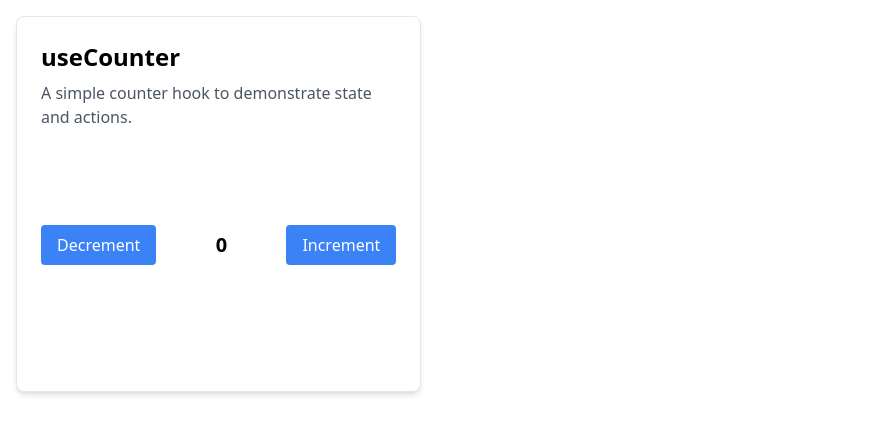
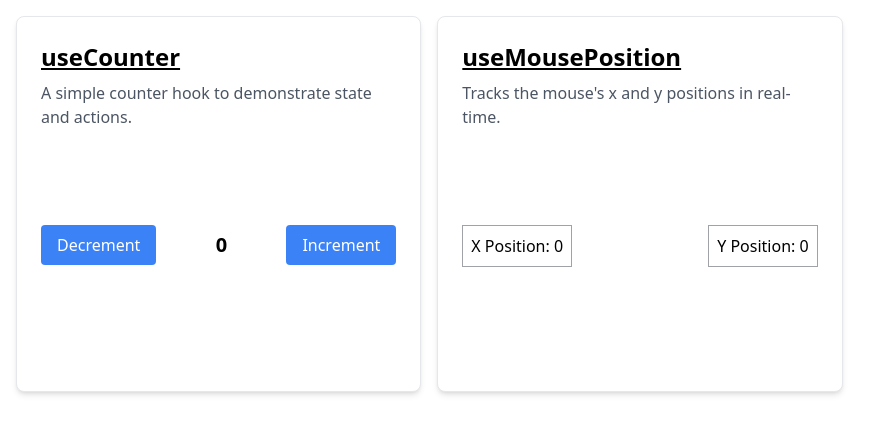
Before and after one commit to CharlesMarlow/custom-hooks, a React (Vite) app: page / in a window 1280 px wide. Shown: the top 434 px of the page, without its empty margins (0-890 px from the left). Built offline with nearby package versions, Linux system fonts and the light colour scheme.

Commit message:
add useMousePosition & adjust UI

```diff
--- a/src/App.tsx
+++ b/src/App.tsx
@@ -1,8 +1,11 @@
 import { useCounter } from './lib/hooks/useCounter';
+import { useMousePosition } from './lib/hooks/useMousePosition';
+
 import Section from './components/Section';
 
 const App = () => {
   const { count, increment, decrement } = useCounter();
+  const { xPosition, yPosition } = useMousePosition();
 
   return (
     <div className='h-screen grid grid-rows-2 grid-cols-3 gap-4 p-4'>
@@ -27,6 +30,15 @@ const App = () => {
           </button>
         </div>
       </Section>
+      <Section
+        title='useMousePosition'
+        description="Tracks the mouse's x and y positions in real-time."
+      >
+        <div className='flex items-center justify-between space-x-4 mt-24'>
+          <div className='border border-zinc-400 p-2'>{`X Position: ${xPosition}`}</div>
+          <div className='border border-zinc-400 p-2'>{`Y Position: ${yPosition}`}</div>
+        </div>
+      </Section>
     </div>
   );
 };
--- a/src/components/Section.tsx
+++ b/src/components/Section.tsx
@@ -9,7 +9,7 @@ interface SectionProps {
 const Section: FC<SectionProps> = ({ title, children, description }) => {
   return (
     <div className='p-6 border rounded-lg shadow-md bg-white'>
-      <h2 className='text-2xl font-semibold mb-2'>{title}</h2>
+      <h2 className='text-2xl font-semibold mb-2 underline'>{title}</h2>
       {description && <p className='text-gray-600 mb-4'>{description}</p>}
       <div>{children}</div>
     </div>
--- /dev/null
+++ b/src/lib/hooks/useMousePosition.ts
@@ -0,0 +1,28 @@
+import { useState, useEffect } from 'react';
+
+interface MousePositions {
+  xPosition: number;
+  yPosition: number;
+}
+
+export const useMousePosition = () => {
+  const [position, setPosition] = useState<MousePositions>({
+    xPosition: 0,
+    yPosition: 0,
+  });
+
+  useEffect(() => {
+    const handleMouseMove = (event: MouseEvent) => {
+      setPosition({
+        xPosition: event.clientX,
+        yPosition: event.clientY,
+      });
+    };
+
+    window.addEventListener('mousemove', handleMouseMove);
+
+    return () => window.removeEventListener('mousemove', handleMouseMove);
+  }, []);
+
+  return position;
+};
```
